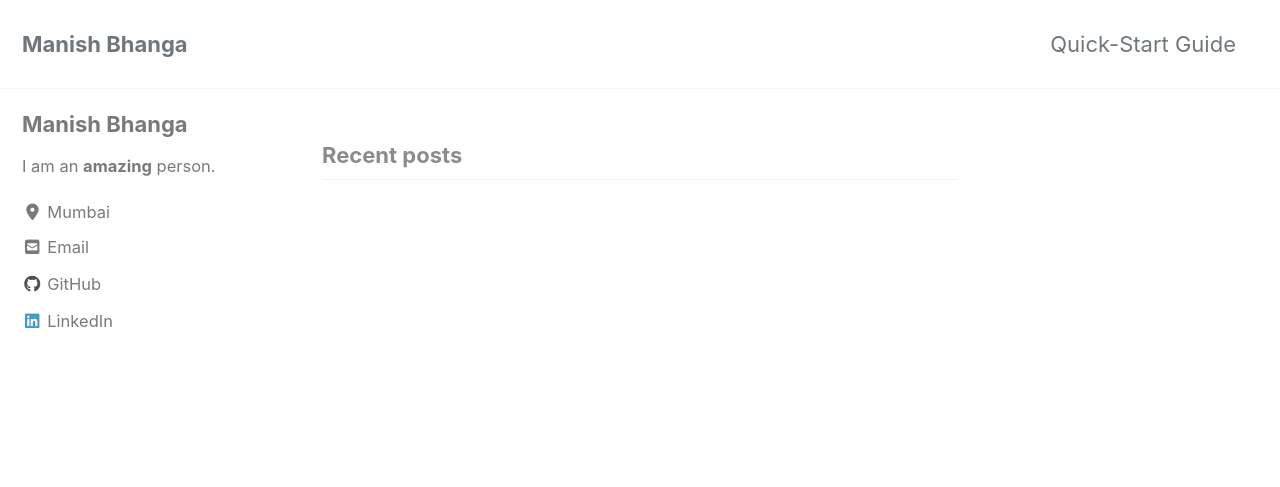
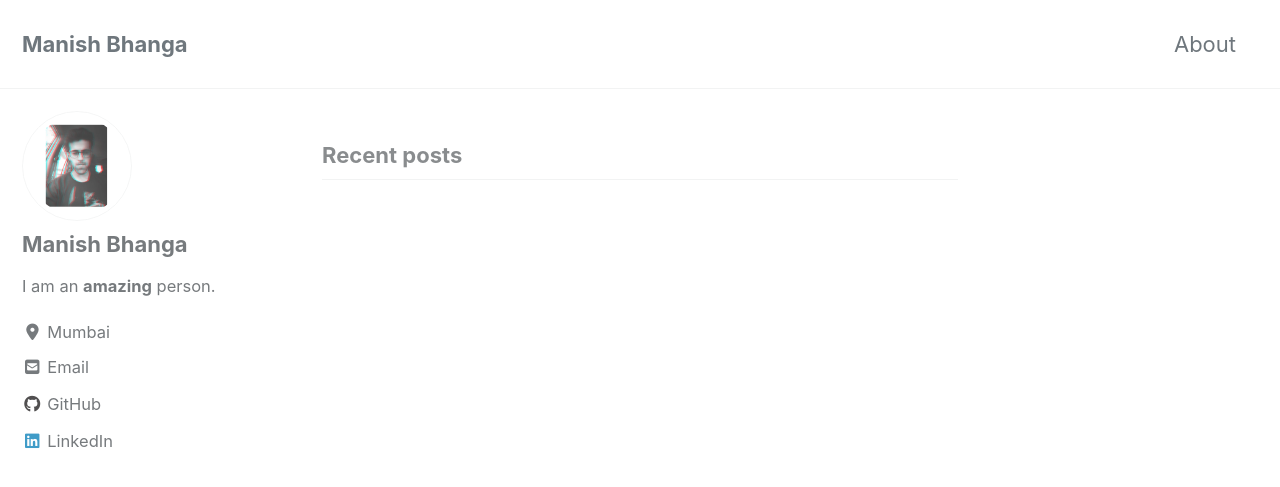
Before and after one commit to bhanga-manish/bhanga.github.io, a Jekyll site: the page built from index.html, in a window 1280 px wide and 900 px high. Shown: the top 487 px of the window. Built offline with Jekyll 4.4.1, drawn with Linux system fonts in a browser that asks for light colours; cached includes are drawn as plain includes; nearby versions of some CDN libraries; the list of posts is cut into pages by our own code.

Commit message:
Added folders for images, post and pages

```diff
--- a/_config.yml
+++ b/_config.yml
@@ -108,7 +108,7 @@ analytics:
 # Site Author
 author:
   name             : "Manish Bhanga"
-  avatar           : # path of avatar image, e.g. "/assets/images/bio-photo.jpg"
+  avatar           : "/images/author-photo.jpg"
   bio              : "I am an **amazing** person."
   location         : "Mumbai"
   email            :
@@ -292,3 +292,10 @@ defaults:
       comments: # true
       share: true
       related: true
+  # _pages
+  - scope:
+      path: ""
+      type: pages
+    values:
+      layout: single
+      author_profile: true
--- a/_data/navigation.yml
+++ b/_data/navigation.yml
@@ -1,7 +1,7 @@
 # main links
 main:
-  - title: "Quick-Start Guide"
-    url: https://mmistakes.github.io/minimal-mistakes/docs/quick-start-guide/
+  - title: "About"
+    url: /about/
   # - title: "About"
   #   url: https://mmistakes.github.io/minimal-mistakes/about/
   # - title: "Sample Posts"
```
Also changed, not shown: _pages/about.md (added, +6 -0 lines), images/author-photo.jpg (added).
